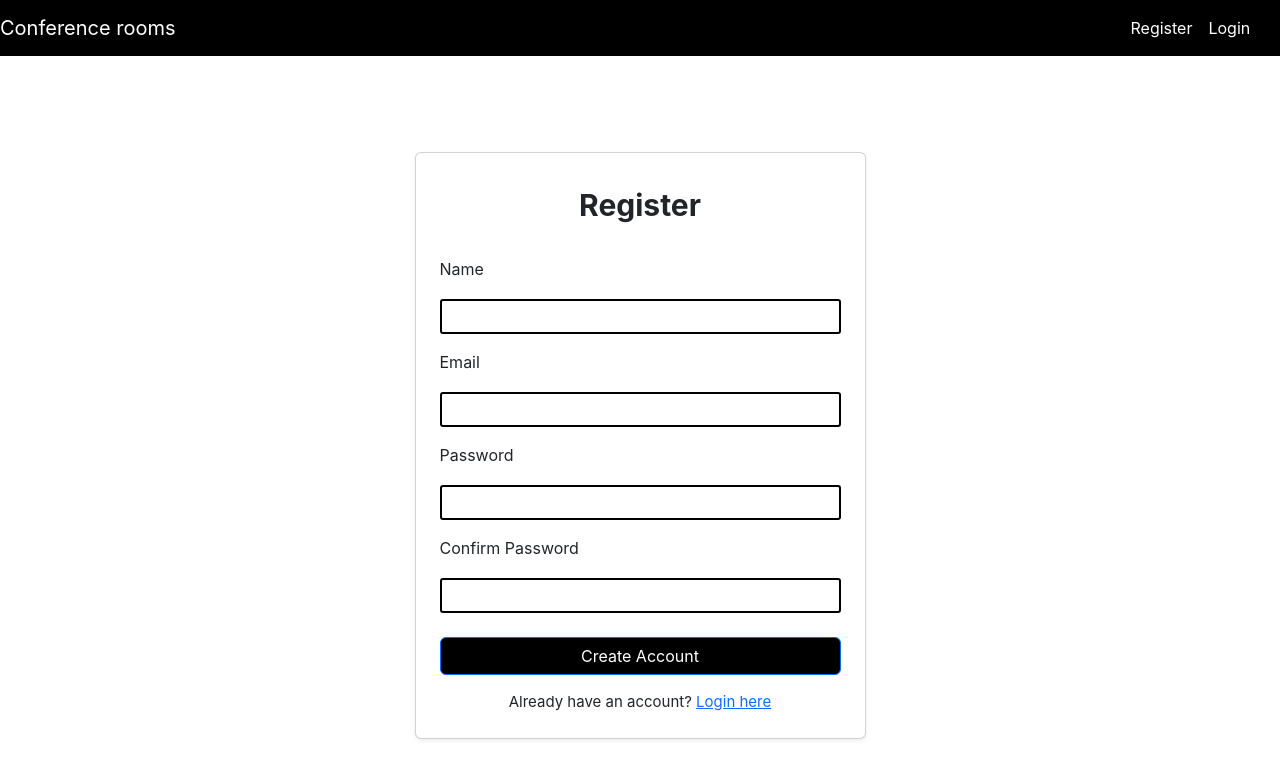
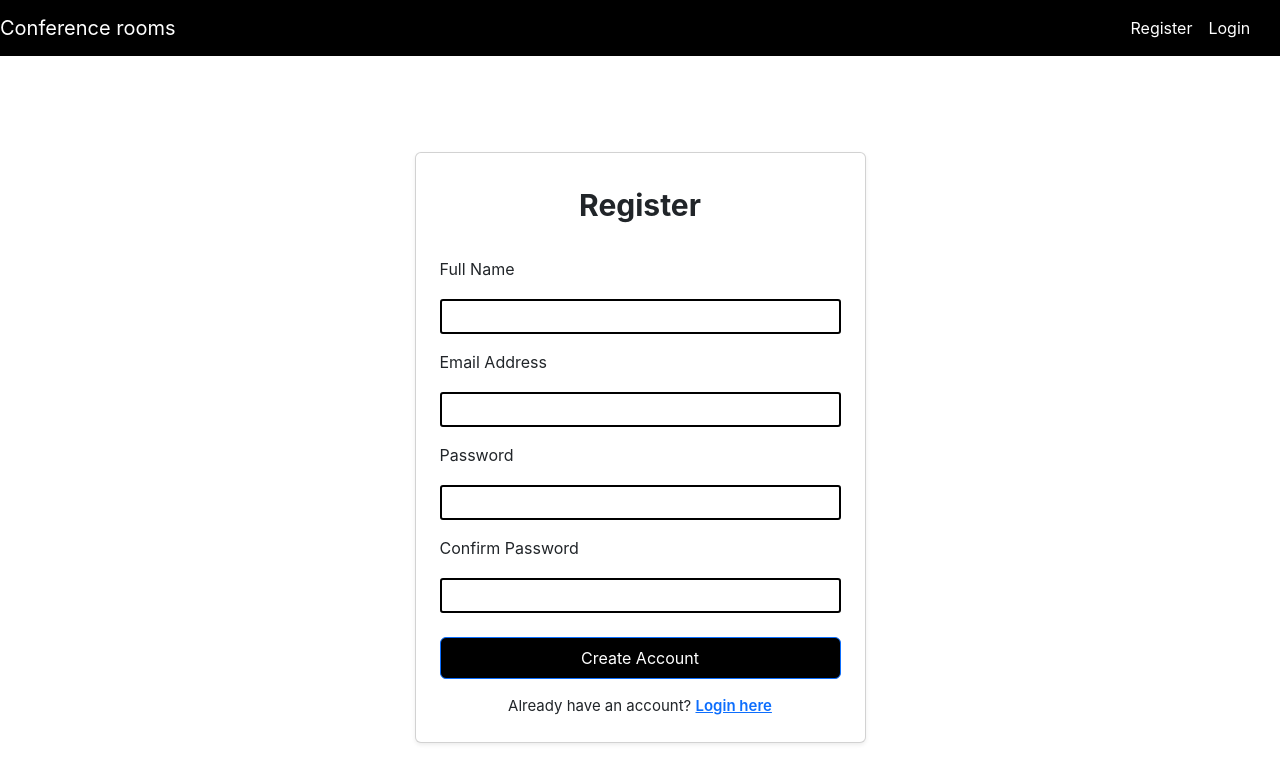
Before and after one commit to frontal-lobe-tingz/Hotelrooms, a React (Create React App) app in the folder client/: page /register in a window 1280 px wide. Shown: the top 782 px of the page. Built offline with nearby package versions, Linux system fonts and the light colour scheme.

Commit message:
Update Registerscreen.js

```diff
--- a/client/src/screens/Registerscreen.js
+++ b/client/src/screens/Registerscreen.js
@@ -18,7 +18,6 @@ function Registerscreen() {
   const [success, setSuccess] = useState(false);
   const navigate = useNavigate();
 
-  // Get API URL from environment variables
   const API_URL = import.meta.env.VITE_API_URL || "https://hotelrooms-backend.onrender.com";
 
   // Handle success state and auto-redirect
@@ -41,7 +40,7 @@ function Registerscreen() {
     }
 
     if (!/^\w+([.-]?\w+)*@\w+([.-]?\w+)*(\.\w{2,3})+$/.test(formData.email)) {
-      setError('Invalid email format');
+      setError('Please enter a valid email address');
       return;
     }
 
@@ -66,10 +65,11 @@ function Registerscreen() {
       }, {
         headers: {
           'Content-Type': 'application/json'
-        }
+        },
+        timeout: 10000 // 10 second timeout
       });
 
-      if (response.data && response.data._id) {
+      if (response.status >= 200 && response.status < 300) {
         setSuccess(true);
         setFormData({
           name: '',
@@ -77,14 +77,18 @@ function Registerscreen() {
           password: '',
           confirmPassword: ''
         });
+      } else {
+        throw new Error(response.data.message || 'Registration failed');
       }
     } catch (err) {
       let errorMessage = 'Registration failed. Please try again.';
 
-      if (err.code === 'ERR_NETWORK') {
-        errorMessage = 'Cannot connect to server. Please check your internet connection.';
-      } else if (err.response?.status === 400) {
-        errorMessage = err.response.data.message;
+      if (err.code === 'ECONNABORTED') {
+        errorMessage = 'Request timed out. Please try again.';
+      } else if (err.response) {
+        errorMessage = err.response.data.message || errorMessage;
+      } else if (err.request) {
+        errorMessage = 'No response from server. Please check your connection.';
       }
 
       setError(errorMessage);
@@ -124,7 +128,7 @@ function Registerscreen() {
 
               <form onSubmit={register}>
                 <div className="mb-3">
-                  <label htmlFor="name" className="form-label">Name</label>
+                  <label htmlFor="name" className="form-label">Full Name</label>
                   <input
                     type="text"
                     className="form-control"
@@ -133,11 +137,12 @@ function Registerscreen() {
                     value={formData.name}
                     onChange={handleInputChange}
                     required
+                    autoFocus
                   />
                 </div>
 
                 <div className="mb-3">
-                  <label htmlFor="email" className="form-label">Email</label>
+                  <label htmlFor="email" className="form-label">Email Address</label>
                   <input
                     type="email"
                     className="form-control"
@@ -179,13 +184,13 @@ function Registerscreen() {
 
                 <button
                   type="submit"
-                  className="btn btn-primary w-100"
+                  className="btn btn-primary w-100 py-2"
                   disabled={loading}
                 >
                   {loading ? (
                     <>
                       <span className="spinner-border spinner-border-sm me-2"></span>
-                      Registering...
+                      Processing...
                     </>
                   ) : (
                     'Create Account'
@@ -195,8 +200,8 @@ function Registerscreen() {
 
               <div className="mt-3 text-center">
                 <p className="mb-0">
-                  Already have an account? {' '}
-                  <Link to="/login" className="text-primary">Login here</Link>
+                  Already have an account?{' '}
+                  <Link to="/login" className="text-primary fw-semibold">Login here</Link>
                 </p>
               </div>
             </div>
```
